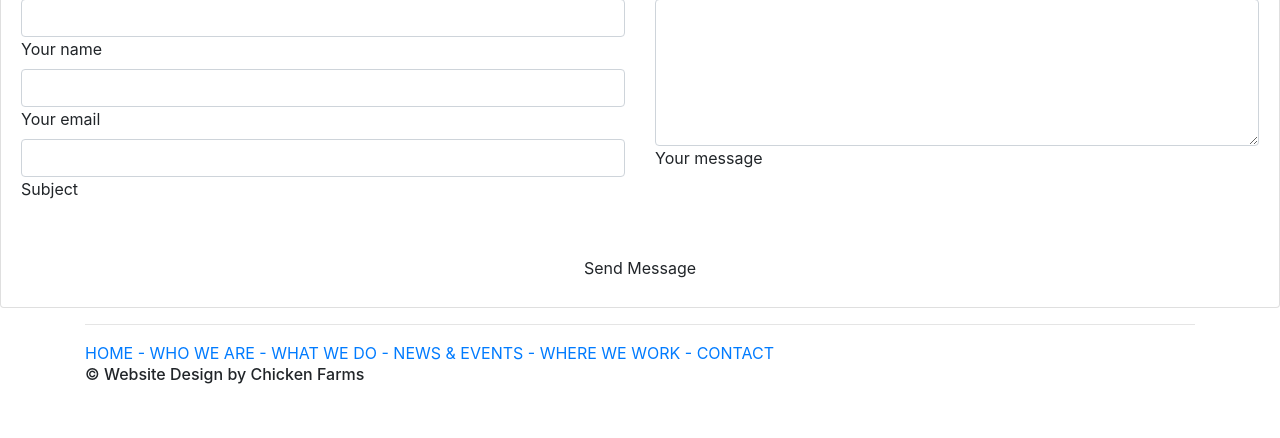
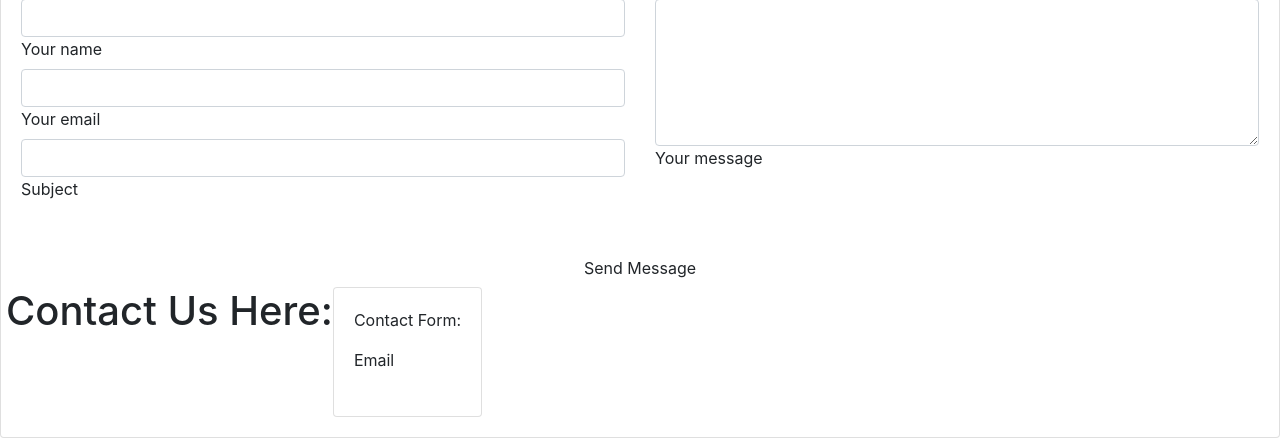
Before and after one commit to nabbil/IQRA-Grocery-Store, a Python web app: template grocery_site/templates/contact.html in a window 1280 px wide. Shown: the part 1999-2437 px from the top of the page. Before the commit the page ends 2383 px from the top, so only its background shows below. Run offline with Jinja, Linux system fonts and the light colour scheme; the template is opened without the code that fills it, so the values that code supplies are empty; some libraries are stand-ins or nearby versions.

Commit message:
NAbbil  merging With Layla

```diff
--- a/grocery_site/__init__.py
+++ b/grocery_site/__init__.py
@@ -6,7 +6,6 @@
 app = Flask(__name__)
 basedir = os.path.abspath(os.path.dirname(__file__))
 
-basedir = os.path.abspath(os.path.dirname(__file__))
 login_manager = LoginManager(app)
 login_manager.login_view = 'login'
 
--- a/grocery_site/templates/about.html
+++ b/grocery_site/templates/about.html
@@ -24,6 +24,8 @@
             Your Delivery Time. Types: Produce, Dairy, Snacks, Frozen, Meat, Pantry.</p>
     </div>
 </div>
+
+
 
 <div class="card-deck">
     <div class="card">
@@ -60,7 +62,6 @@
     </div>
 
 
-
 </div>
 
 <div class="jumbotron">
--- a/grocery_site/templates/base.html
+++ b/grocery_site/templates/base.html
@@ -5,7 +5,7 @@
         <meta charset="UTF-8">
         <meta name="viewport" content="width=device-width, initial-scale=1.0">
         <meta http-equiv="X-UA-Compatible" content="ie=edge">
-        <title>IQRA Grocery Store</title>
+        <title>Document</title>
         <link rel="stylesheet" href="https://stackpath.bootstrapcdn.com/bootstrap/4.3.1/css/bootstrap.min.css"
             integrity="sha384-ggOyR0iXCbMQv3Xipma34MD+dH/1fQ784/j6cY/iJTQUOhcWr7x9JvoRxT2MZw1T" crossorigin="anonymous">
 
@@ -42,8 +42,8 @@
                 <a class="nav-item nav-link active" href="#">PAGE <span class="sr-only">(current)</span></a>
                 <a class="nav-item nav-link" href="home.html">PRODUCT</a>
                 <a class="nav-item nav-link" href="#">BLOG</a>
-                <a class="nav-item nav-link" href="{{ url_for('about') }}">ABOUT US</a>
-                <a class="nav-item nav-link" href="{{ url_for('contact') }}">CONTACT US</a>
+                <a class="nav-item nav-link" href="/about">ABOUT US</a>
+                <a class="nav-item nav-link" href="/contact">CONTACT US</a>
 
             </div>
         </div>
@@ -71,7 +71,7 @@
 
 
     <!--FOOTER????-->
-    <footer class="container">
+    <!-- <footer class="container">
         <hr>
         <div>
             <span class="footerline">
@@ -87,4 +87,4 @@
             <h6>&copy; Website Design by Chicken Farms</h6>
         </div>
 
-    </footer>
+    </footer> -->
--- a/grocery_site/templates/contact.html
+++ b/grocery_site/templates/contact.html
@@ -120,6 +120,37 @@
                         <a class="btn btn-mdb-color btn-block">Send Message</a>
                     </div>
                 </div>
+
+                <!--ContactcUS Form Starts Here-->
+                <h1>Contact Us Here:</h1>
+                <div class="card">
+                    <div class="card-body">
+                        <p>Contact Form:</p>
+                        <form action="" method="POST">
+                            {{ form.hidden_tag() }}
+                            <fieldset>
+                                {{ form.name.label}}
+                                {{ form.name(class="form-control") }}
+                            </fieldset>
+                            <fieldset>
+                                <label for="email">Email</label>
+                                {{ form.email(class="form-control") }}
+                            </fieldset>
+
+                            <fieldset>
+                                {{ form.subject.label}}
+                                {{ form.subject(class="form-control") }}
+                            </fieldset>
+                            <fieldset>
+                                {{ form.message.label}}
+                                {{ form.message(class="form-control") }}
+                            </fieldset>
+                            {{ form.submit() }}
+                        </form>
+                    </div>
+                </div>
+                <!--Contact US Form Starts Here-->
+
                 <!--Grid column-->
 
             </div>
```
Also changed, not shown: grocery_site/forms.py (+15 -0 lines), grocery_site/models.py (+17 -0 lines), grocery_site/routes.py (+18 -5 lines), grocery_site/data.db (added).
